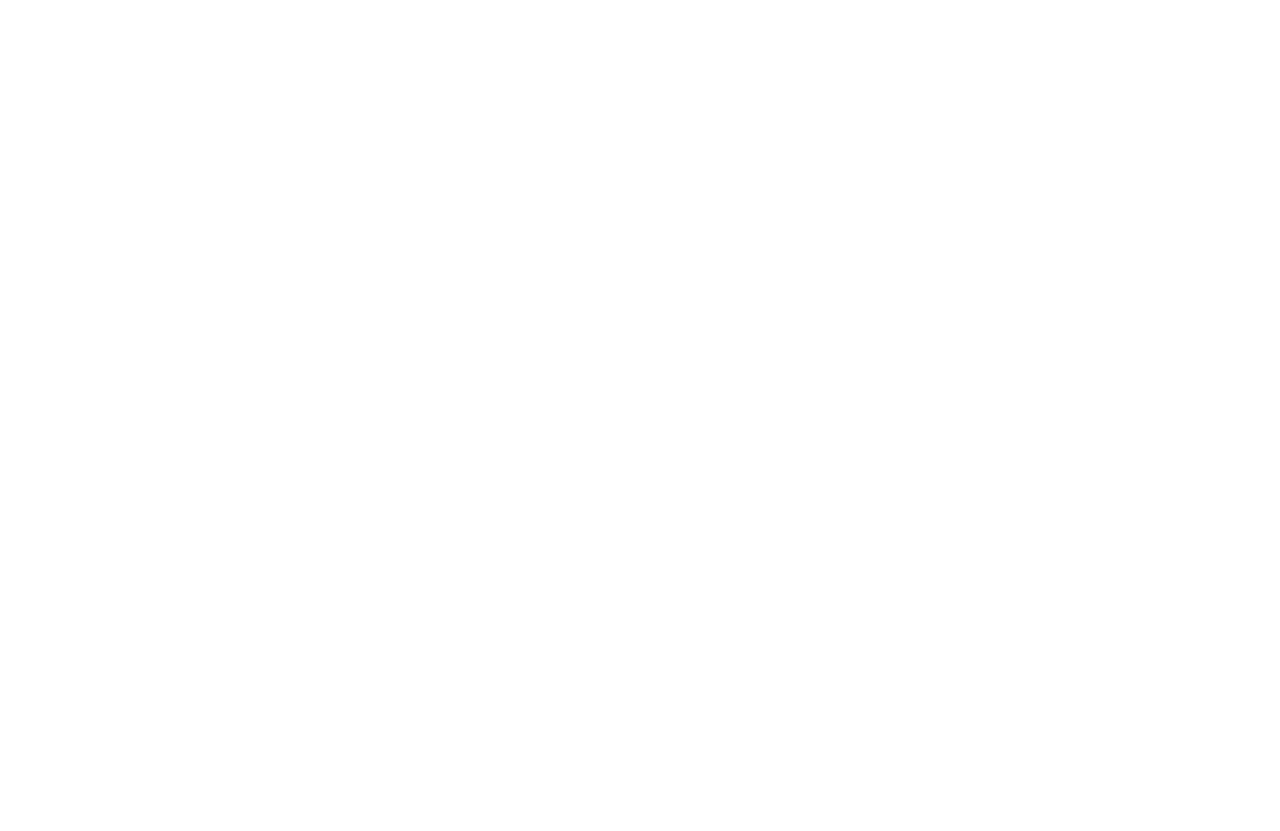
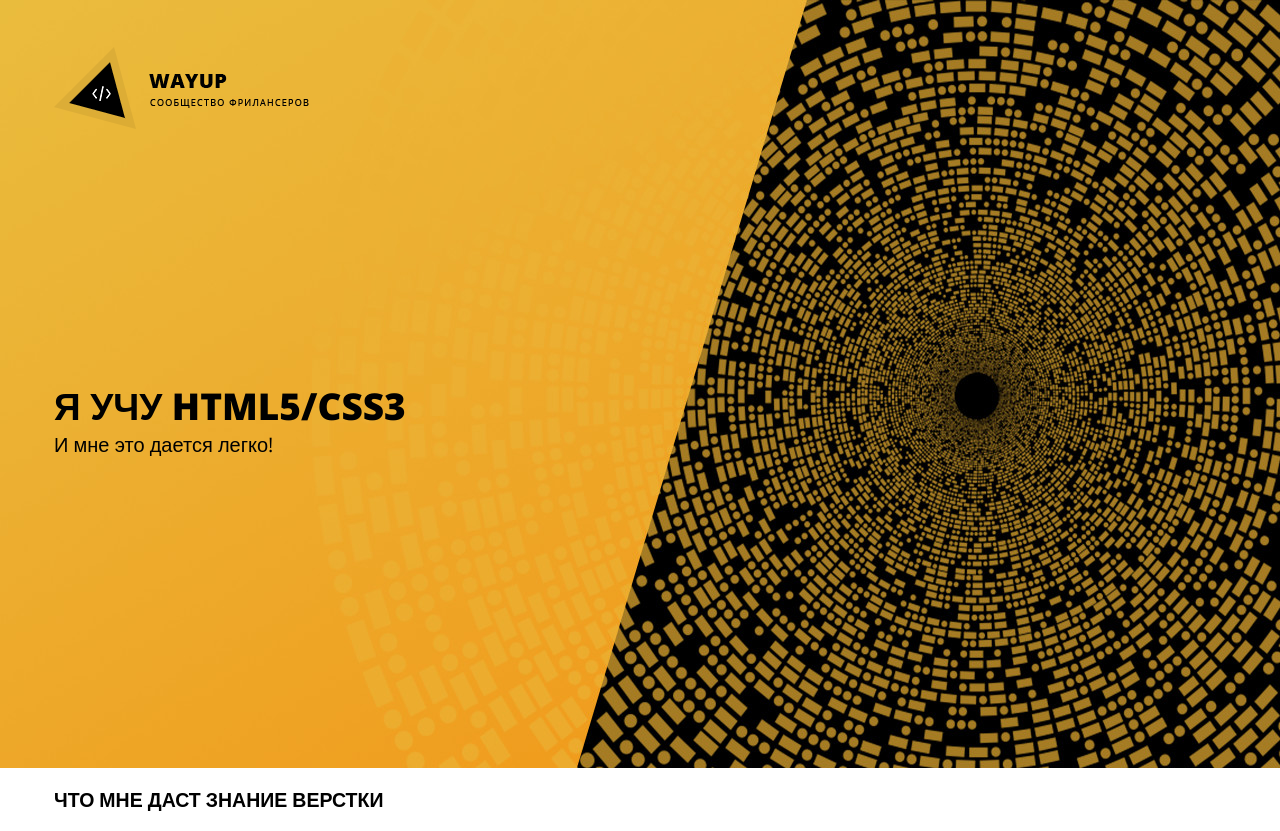
Before and after one commit to rudgy/Site-2, a plain HTML site: page index.html in a window 1280 px wide. Before the commit the page ends 800 px from the top, so only its background shows below. Drawn offline with nearby package versions, Linux system fonts and the light colour scheme.

Commit message:
Хедер
Сверстан хедер

```diff
--- a/index.html
+++ b/index.html
@@ -7,6 +7,29 @@
         <link href="https://fonts.googleapis.com/css?family=Open+Sans:400,800" rel="stylesheet">
     </head>
     <body>
+        <header class="header">
+            <div class="container">
+                <img src="img/logo.png" alt="WAYUP">
+                <div class="offer">
+                    <h1>Я УЧУ HTML5/CSS3</h1>
+                    <p>И мне это дается легко!</p>
+                </div>
+            </div>
+        </header>
+        <section class="skils">
+            <div class="container">
+                <h2>Что мне даст знание верстки</h2>
+            </div>
+        </section>
+        <section>
+            <div class="container">
 
+            </div>
+        </section>
+        <footer>
+            <div class="container">
+
+            </div>
+        </footer>
     </body>
 </html>
--- a/style/style.css
+++ b/style/style.css
@@ -8,3 +8,39 @@ body{
 div, a, span, button, p{
     box-sizing: border-box;
 }
+
+h1, h2, h3, h4, h5, h6{
+    margin: 0;
+    font-weight: 800;
+    text-transform: uppercase;
+}
+
+p{
+    margin: 0;
+}
+
+section{
+    padding-top: 18px;
+}
+
+h1{
+    font-size: 37px;
+}
+.container{
+    width: 1172px;
+    margin: 0 auto;
+}
+
+.header{
+    background: url("../img/background.jpg") no-repeat center top;
+    padding-top: 47px;
+    padding-bottom: 310px;
+}
+
+.offer{
+    margin-top: 247px;
+}
+
+.offer p{
+    font-size: 20px;
+}
```
